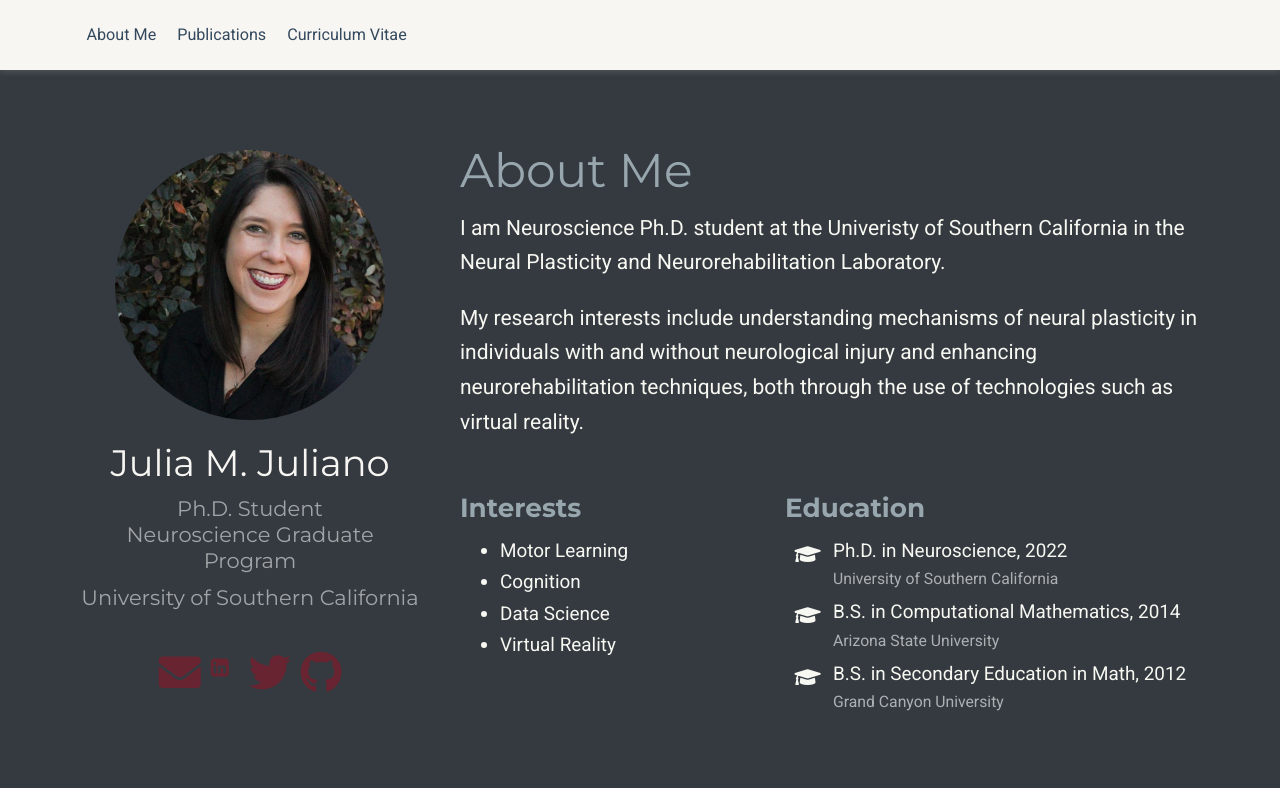
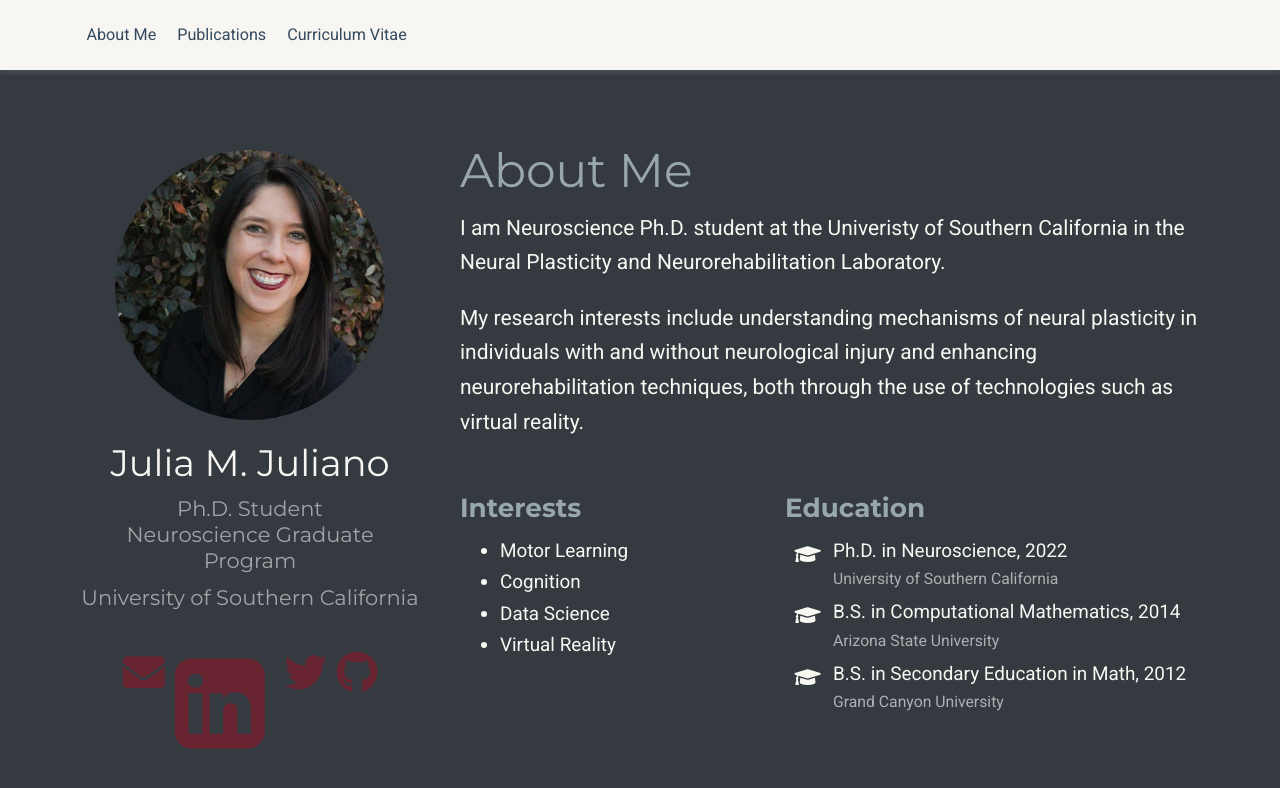
Before and after one commit to juliamjuliano/juliamjuliano.github.io, a Jekyll site: the page built from index.html, in a window 1280 px wide. Shown: the top 788 px of the page. Built offline with Jekyll 4.4.1, drawn with Linux system fonts in a browser that asks for light colours; nearby versions of some CDN libraries; a style sheet for code colours, icons or effects is not loaded.

Commit message:
Update index.html

```diff
--- a/index.html
+++ b/index.html
@@ -28,7 +28,7 @@
                             </li>
                             <li>
                                 <a href="https://www.linkedin.com/in/julia-juliano/" target="_blank" rel="noopener">
-                                    <i class="fa fa-linkedin-square big-icon"></i>
+                                    <i class="fa fa-linkedin-square fa-5x"></i>
                                 </a>
                             </li>
                             <li>
```
